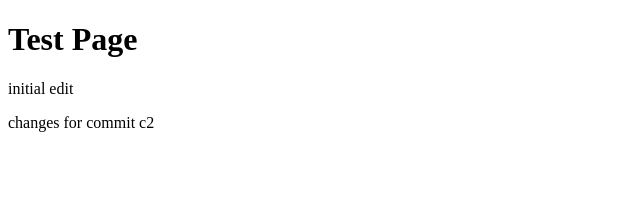
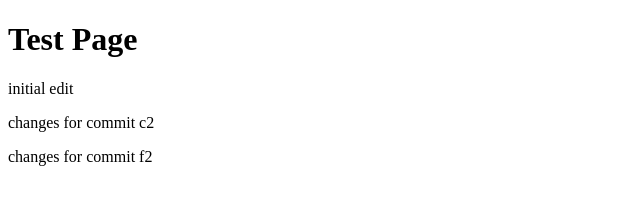
Before and after one commit to Greg-App/myGlobalRepo, a plain HTML site: page index.html in a window 1280 px wide. Shown: the whole page, without its empty margins (0-640 px from the left). Drawn offline with Linux system fonts and the light colour scheme.

Commit message:
edit index.html f2

```diff
--- a/index.html
+++ b/index.html
@@ -10,5 +10,6 @@
     <h1>Test Page</h1>
     <p>initial edit</p>
     <p>changes for commit c2</p>
+    <p>changes for commit f2</p>
 </body>
 </html>
```
